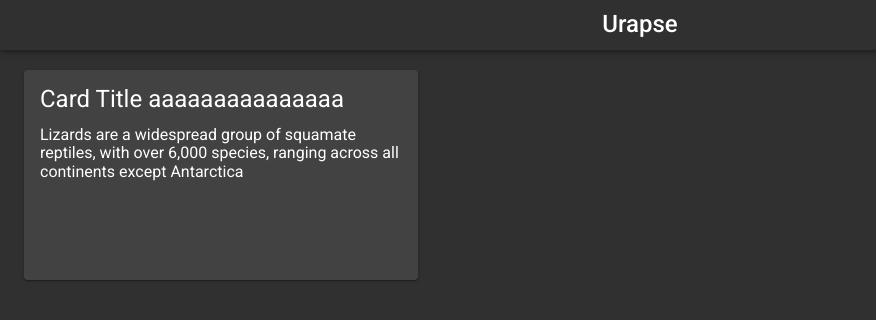
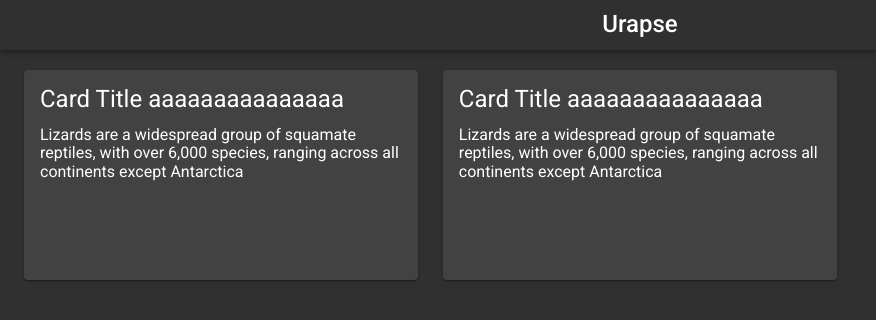
Before and after one commit to Nexus0831/urapse, a Vue app: page / in a window 1280 px wide. Shown: the top 320 px of the page, without its empty margins (0-876 px from the left). Built offline with nearby package versions, Linux system fonts and the light colour scheme.

Commit message:
feat: Cardの概要文(body)をダブルクリックするとtextareaが表示されるように実装

```diff
--- a/src/components/Card.vue
+++ b/src/components/Card.vue
@@ -10,8 +10,15 @@
       :value="title"
       autofocus
     />
-    <div class="card-body">{{ body }}</div>
-    <!--<textarea :value="title" @dblclick="" @keyup.enter="" autofocus></textarea>-->
+    <div class="card-body" v-show="!isBodyEdit" @dblclick="bodyEdit">{{ body }}</div>
+    <textarea
+      class="body-input"
+      v-show="isBodyEdit"
+      @blur="bodyEdit"
+      :value="body"
+      autofocus
+    >
+    </textarea>
   </div>
 </template>
 
@@ -24,10 +31,14 @@ export default class Card extends Vue {
   @Prop() private body!: string;
 
   isTitleEdit: boolean = false;
-  // isBodyEdit: boolean = false;
+  isBodyEdit: boolean = false;
 
   titleEdit() {
     this.isTitleEdit = !this.isTitleEdit;
+  }
+
+  bodyEdit() {
+    this.isBodyEdit = !this.isBodyEdit;
   }
 
   // set titleEdit(current: boolean) {
@@ -93,5 +104,11 @@ export default class Card extends Vue {
     /*--- position ---*/
     grid-row 2 / 3
     grid-column 2 / 3
+    /*--- end ---*/
+
+  .body-input
+    /*--- position ---*/
+    grid-row 4 / 5
+    grid-column 2 / 3
   /*--- end ---*/
 </style>
--- a/src/components/HomeView.vue
+++ b/src/components/HomeView.vue
@@ -1,7 +1,7 @@
 <template>
   <div id="home">
-    <Card :id="testData.key" :title="testData.title" :body="testData.body">
-    </Card>
+    <Card :id="testData.key" :title="testData.title" :body="testData.body" />
+    <Card :id="testData.key" :title="testData.title" :body="testData.body" />
   </div>
 </template>
 
```
